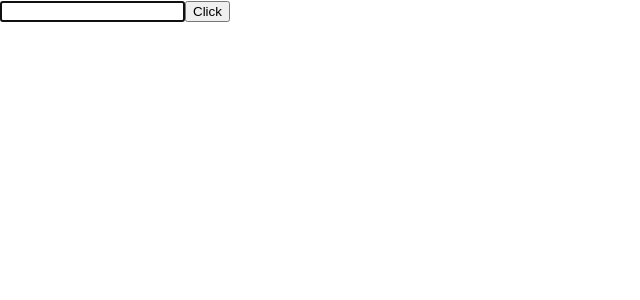
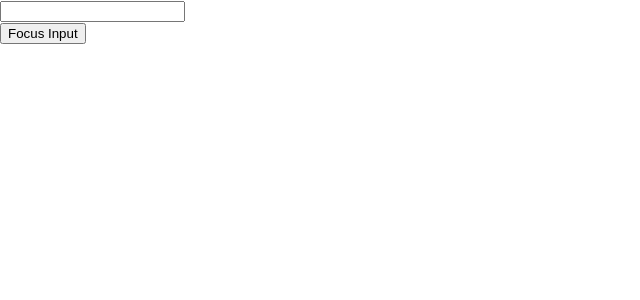
Before and after one commit to 04alexklink/react-tutorial, a React (Create React App) app: page / in a window 1280 px wide. Shown: the top 300 px of the page, without its empty margins (0-640 px from the left). Built offline with nearby package versions, Linux system fonts and the light colour scheme.

Commit message:
Refs with class components

```diff
--- a/src/App.js
+++ b/src/App.js
@@ -16,6 +16,7 @@
 import Table from './components/Table'
 import ParentComp from './components/ParentComp'
 import RefsDemo from './components/RefsDemo'
+import FocusInput from './components/FocusInput'
 function App() {
   return (
     <div className="App">
@@ -44,7 +45,8 @@
       {/* <FragmentDemo></FragmentDemo> */}
       {/* <Table></Table> */}
       {/* <ParentComp></ParentComp> */}
-      <RefsDemo></RefsDemo>
+      {/* <RefsDemo></RefsDemo> */}
+      <FocusInput></FocusInput>
     </div>
   );
 }
--- /dev/null
+++ b/src/components/FocusInput.js
@@ -0,0 +1,24 @@
+import React, { Component } from 'react'
+import Input from './Input'
+class FocusInput extends Component {
+    constructor(props) {
+        super(props)
+
+        this.componentRef = React.createRef()
+    }
+
+    handleClick = () => {
+      this.componentRef.current.focusInput()
+    }
+
+    render() {
+        return (
+            <div>
+              <Input ref={this.componentRef}></Input>
+              <button onClick={()=> this.handleClick()}>Focus Input</button>
+            </div>
+        )
+    }
+}
+
+export default FocusInput
--- /dev/null
+++ b/src/components/Input.js
@@ -0,0 +1,23 @@
+import React, { Component } from 'react'
+
+class Input extends Component {
+    constructor(props) {
+        super(props)
+
+        this.inputRef = React.createRef()
+    }
+
+    focusInput = () => {
+      this.inputRef.current.focus()
+    }
+
+    render() {
+        return (
+            <div>
+              <input type='text' ref={this.inputRef}/>
+            </div>
+        )
+    }
+}
+
+export default Input
```
